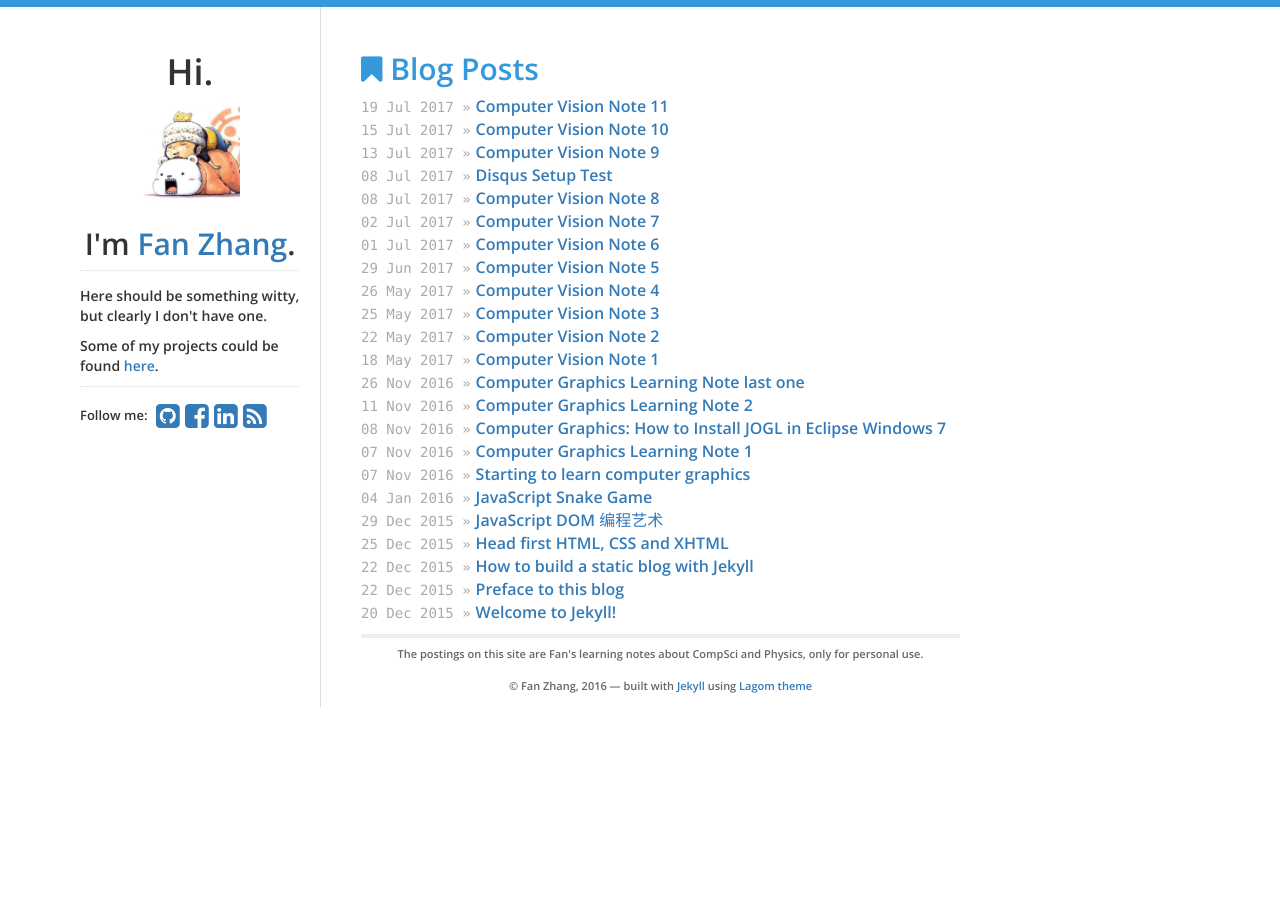
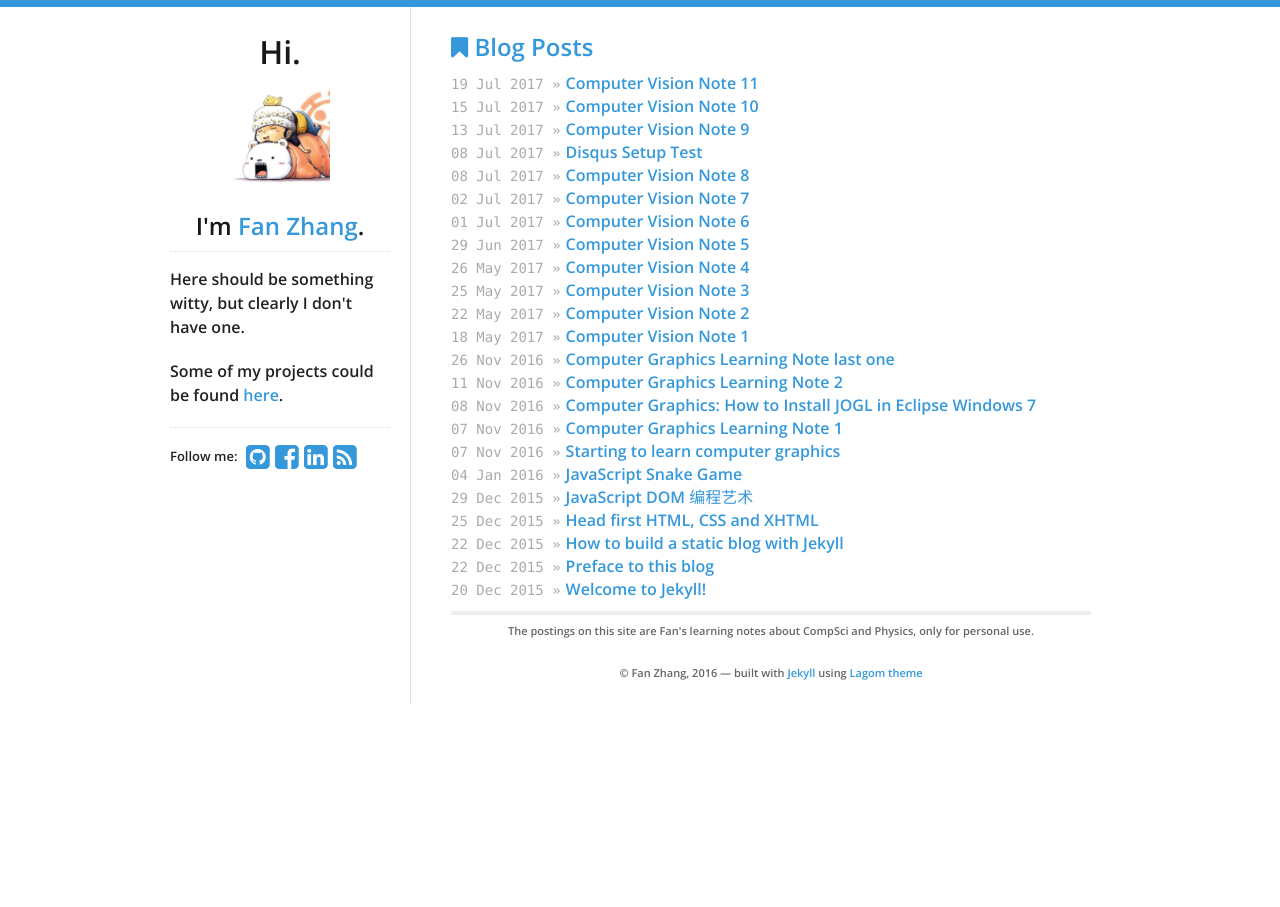
Before and after one commit to KimLakWon/fanfanman.github.io, a Jekyll site: the page built from index.html, in a window 1280 px wide. Built offline with Jekyll 4.4.1, drawn with Linux system fonts in a browser that asks for light colours; nearby versions of some CDN libraries.

Commit message:
change back from bootstrap

```diff
--- a/_layouts/default.html
+++ b/_layouts/default.html
@@ -17,7 +17,6 @@
 
   <link rel="stylesheet" href="/assets/css/all.css">
   <link href="https://maxcdn.bootstrapcdn.com/font-awesome/4.4.0/css/font-awesome.min.css" rel="stylesheet" integrity="sha256-k2/8zcNbxVIh5mnQ52A0r3a6jAgMGxFJFE2707UxGCk= sha512-ZV9KawG2Legkwp3nAlxLIVFudTauWuBpC10uEafMHYL0Sarrz5A7G79kXh5+5+woxQ5HM559XX2UZjMJ36Wplg==" crossorigin="anonymous">
-  <link href="https://maxcdn.bootstrapcdn.com/bootstrap/3.1.1/css/bootstrap.min.css" rel="stylesheet">
 </head>
 <body>
   <div class="container">
```
